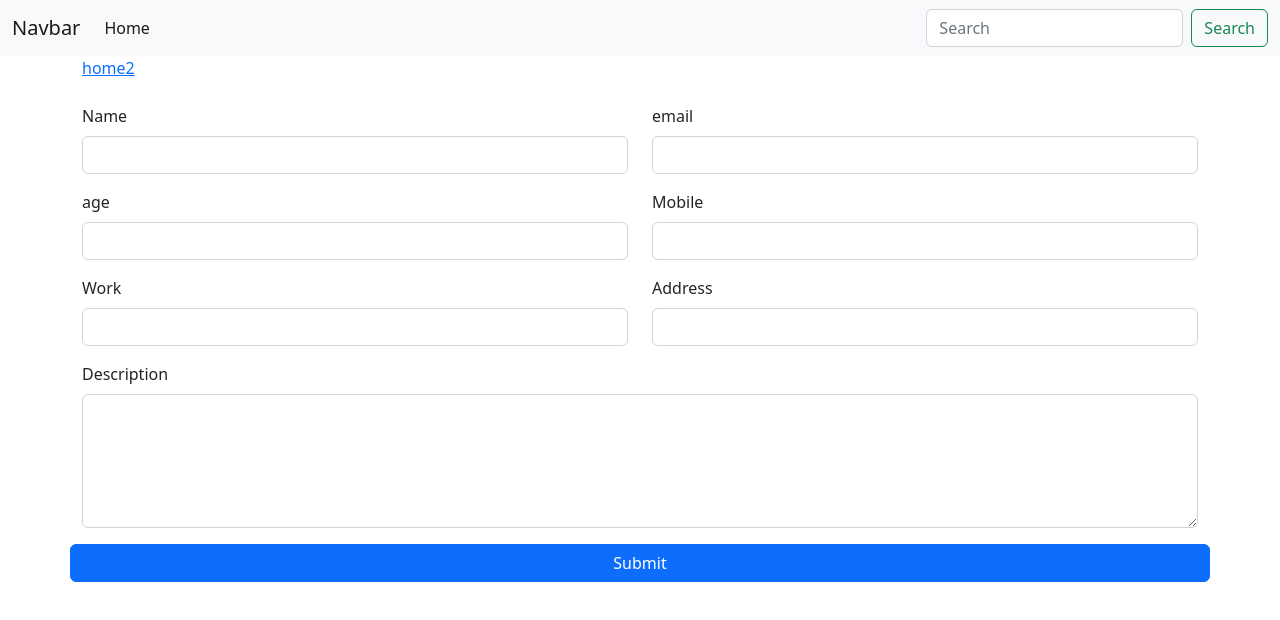
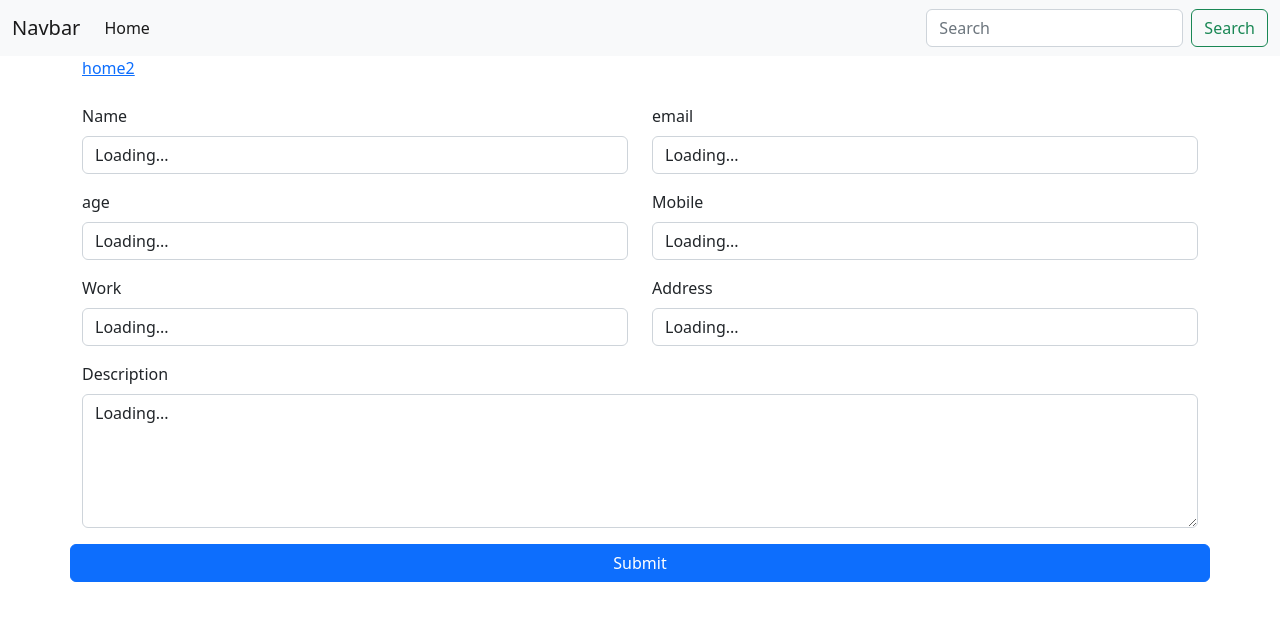
Before and after one commit to malicious-dev/reactNCrud, a React (Create React App) app: page /edit/1 in a window 1280 px wide. Shown: the top 620 px of the page. Built offline with nearby package versions, Linux system fonts and the light colour scheme; no server answers.

Commit message:
commit for loading

```diff
--- a/src/components/Edit.js
+++ b/src/components/Edit.js
@@ -3,6 +3,8 @@ import { NavLink, useParams,useNavigate } from 'react-router-dom'
 import { updatedata } from './context/ContextProvider'
 import { ToastContainer, toast } from 'react-toastify';
   import 'react-toastify/dist/ReactToastify.css';
+  import Backdrop from '@mui/material/Backdrop';
+  import CircularProgress from '@mui/material/CircularProgress';
 
 const Edit = () => {
 
@@ -120,31 +122,31 @@ const Edit = () => {
                 <div className="row">
                     <div className="mb-3 col-lg-6 col-md-6 col-12">
                         <label for="exampleInputEmail1" className="form-label">Name</label>
-                        <input type="text" value={inpval.name} onChange={setdata} name="name" className="form-control" id="exampleInputEmail1" aria-describedby="emailHelp" />
+                        <input type="text" value={inpval.name? inpval.name: "Loading..."} onChange={setdata} name="name" className="form-control" id="exampleInputEmail1" aria-describedby="emailHelp" />
                     </div>
                     <div className="mb-3 col-lg-6 col-md-6 col-12">
                         <label for="exampleInputPassword1" className="form-label">email</label>
-                        <input type="email" value={inpval.email} onChange={setdata} name="email" className="form-control" id="exampleInputPassword1" />
+                        <input type="email" value={inpval.email?inpval.email: "Loading..." } onChange={setdata} name="email" className="form-control" id="exampleInputPassword1" />
                     </div>
                     <div className="mb-3 col-lg-6 col-md-6 col-12">
                         <label for="exampleInputPassword1" className="form-label">age</label>
-                        <input type="text" value={inpval.age} onChange={setdata} name="age" className="form-control" id="exampleInputPassword1" />
+                        <input type="text" value={inpval.age? inpval.age: "Loading..."} onChange={setdata} name="age" className="form-control" id="exampleInputPassword1" />
                     </div>
                     <div className="mb-3 col-lg-6 col-md-6 col-12">
                         <label for="exampleInputPassword1" className="form-label">Mobile</label>
-                        <input type="number" value={inpval.mobile} onChange={setdata} name="mobile" className="form-control" id="exampleInputPassword1" />
+                        <input type="text" value={inpval.mobile? inpval.mobile: "Loading..."} onChange={setdata} name="mobile" className="form-control" id="exampleInputPassword1" />
                     </div>
                     <div className="mb-3 col-lg-6 col-md-6 col-12">
                         <label for="exampleInputPassword1" className="form-label">Work</label>
-                        <input type="text" value={inpval.work} onChange={setdata} name="work" className="form-control" id="exampleInputPassword1" />
+                        <input type="text" value={inpval.work? inpval.work: "Loading..."} onChange={setdata} name="work" className="form-control" id="exampleInputPassword1" />
                     </div>
                     <div className="mb-3 col-lg-6 col-md-6 col-12">
                         <label for="exampleInputPassword1" className="form-label">Address</label>
-                        <input type="text" value={inpval.add} onChange={setdata} name="add" className="form-control" id="exampleInputPassword1" />
+                        <input type="text" value={inpval.add? inpval.add: "Loading..."} onChange={setdata} name="add" className="form-control" id="exampleInputPassword1" />
                     </div>
                     <div className="mb-3 col-lg-12 col-md-12 col-12">
                         <label for="exampleInputPassword1" className="form-label">Description</label>
-                        <textarea name="desc" value={inpval.desc} onChange={setdata} className="form-control" id="" cols="30" rows="5"></textarea>
+                        <textarea name="desc" value={inpval.desc? inpval.desc: "Loading..."} onChange={setdata} className="form-control" id="" cols="30" rows="5"></textarea>
                     </div>
 
                     <button type="submit" onClick={updateuser} className="btn btn-primary">Submit</button>
--- a/src/components/View.js
+++ b/src/components/View.js
@@ -1,5 +1,7 @@
 import React, {useEffect, useState} from 'react'
 import {useParams} from 'react-router-dom'
+import Backdrop from '@mui/material/Backdrop';
+import CircularProgress from '@mui/material/CircularProgress';
 
 const View = () => {
 
@@ -43,8 +45,13 @@ const View = () => {
     <div className="col-md-8">
       <div className="card-body">
         <h5 className="card-title">Profile</h5>
-        <p className="card-text">{getuserdata.name}</p>
-        <p className="card-text">{getuserdata.email}</p>
+        <p className="card-text">{getuserdata.name? getuserdata.name : "Loading..."}</p>
+        <p className="card-text">{getuserdata.email? getuserdata.email :  <Backdrop
+  sx={{ color: '#fff', zIndex: (theme) => theme.zIndex.drawer + 1 }}
+  open
+>
+  <CircularProgress color="inherit" />
+</Backdrop>}</p>
         <p className="card-text">{getuserdata.age}</p>
         <p className="card-text">{getuserdata.mobile}</p>
         <p className="card-text">{getuserdata.work}</p>
```
